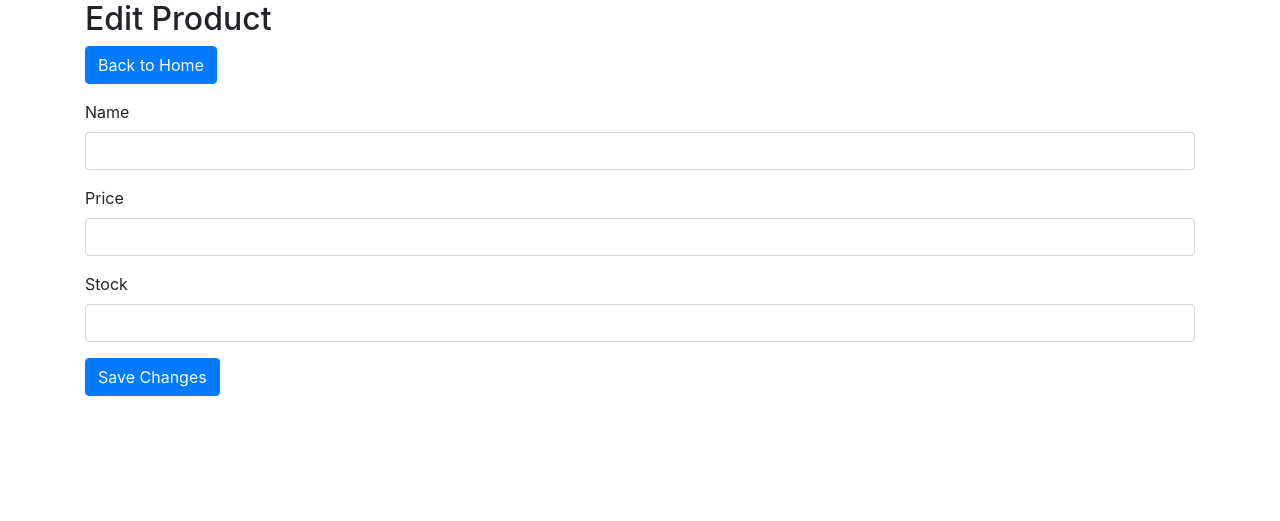
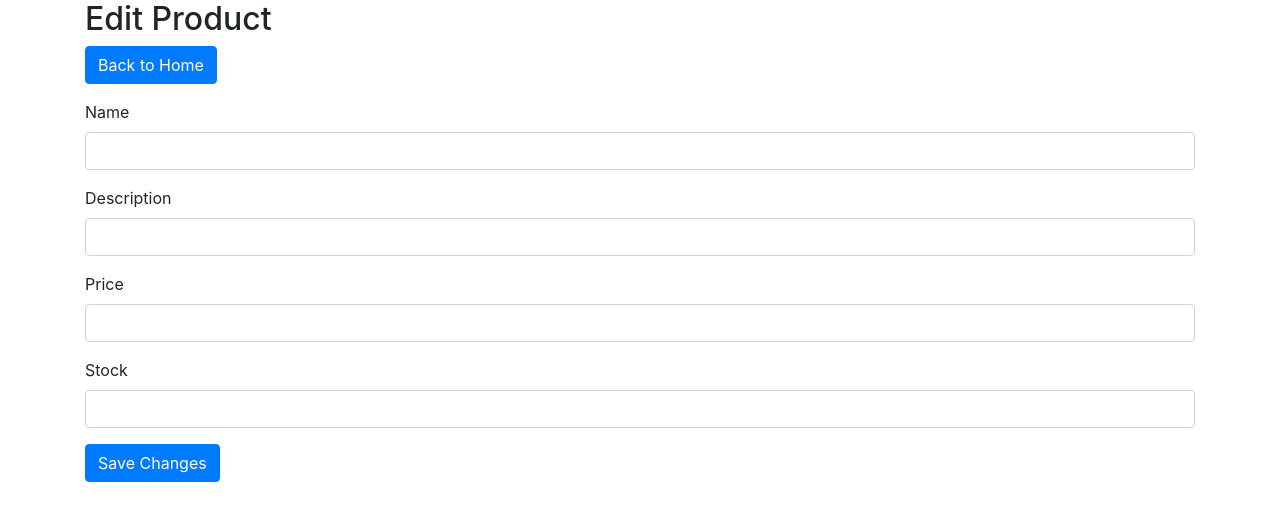
Before and after one commit to edwingd18/CloudCOmputing, a Flask app: page /editProduct/1 in a window 1280 px wide. Shown: the top 521 px of the page. Run offline with Flask 3, Linux system fonts and the light colour scheme; parts of the project's set-up code (start-up, migrations or seed data) failed here and were passed over; some libraries are stand-ins or nearby versions.

Commit message:
Fix: Permite añadir y editar productos

```diff
--- a/MicroProyecto1/microWebAppParcial/frontend/web/static/scriptProducts.js
+++ b/MicroProyecto1/microWebAppParcial/frontend/web/static/scriptProducts.js
@@ -28,6 +28,11 @@ function getProducts() {
                 var nameCell = document.createElement('td');
                 nameCell.textContent = product.name;
                 row.appendChild(nameCell);
+
+                // Description
+                var descriptionCell = document.createElement('td');
+                descriptionCell.textContent = product.description;
+                row.appendChild(descriptionCell);
 
                 // Price
                 var priceCell = document.createElement('td');
@@ -77,6 +82,7 @@ function getProducts() {
 function createProduct() {
     var data = {
         name: document.getElementById('name').value,
+        description: document.getElementById('description').value,
         price: document.getElementById('price').value,
         stock: document.getElementById('stock').value
     };
@@ -112,6 +118,7 @@ function updateProduct() {
     var productId = document.getElementById('product-id').value;
     var data = {
         name: document.getElementById('name').value,
+        description: document.getElementById('description').value,
         price: document.getElementById('price').value,
         stock: document.getElementById('stock').value
     };
--- a/MicroProyecto1/microWebAppParcial/frontend/web/templates/editProduct.html
+++ b/MicroProyecto1/microWebAppParcial/frontend/web/templates/editProduct.html
@@ -17,6 +17,10 @@
         <div class="form-group">
             <label for="name">Name</label>
             <input type="text" class="form-control" id="name" required>
+        </div>
+        <div class="form-group">
+            <label for="description">Description</label>
+            <input type="text" class="form-control" id="description" required>
         </div>
         <div class="form-group">
             <label for="price">Price</label>
@@ -43,6 +47,7 @@
         .then(data => {
             document.getElementById('product-id').value = data.id;
             document.getElementById('name').value = data.name;
+            document.getElementById('description').value = data.description;
             document.getElementById('price').value = data.price;
             document.getElementById('stock').value = data.stock;
         })
```
Also changed, not shown: MicroProyecto1/microWebAppParcial/frontend/web/templates/products.html (+7 -2 lines), MicroProyecto1/microWebAppParcial/frontend/run.py (line endings or trailing spaces), 12 other files.
